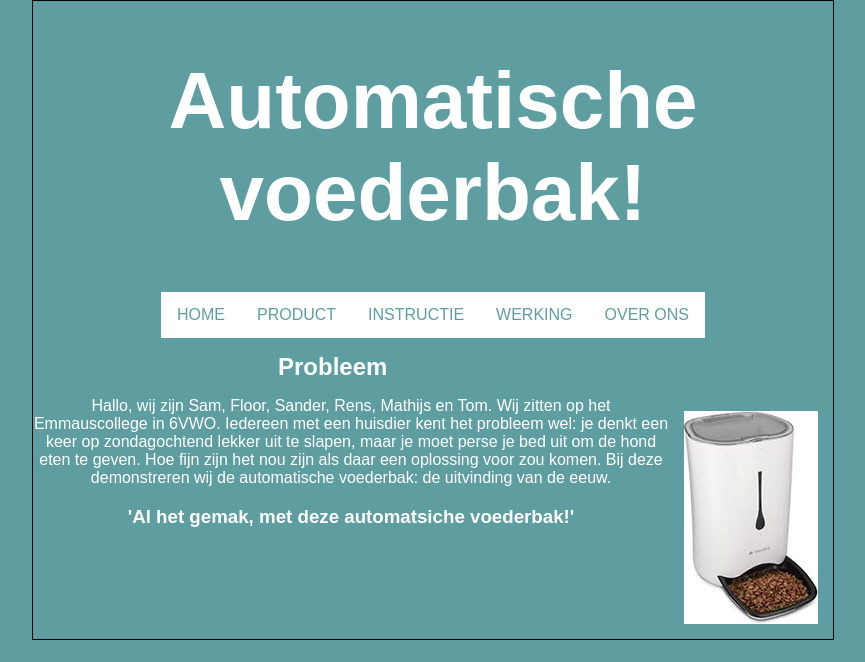
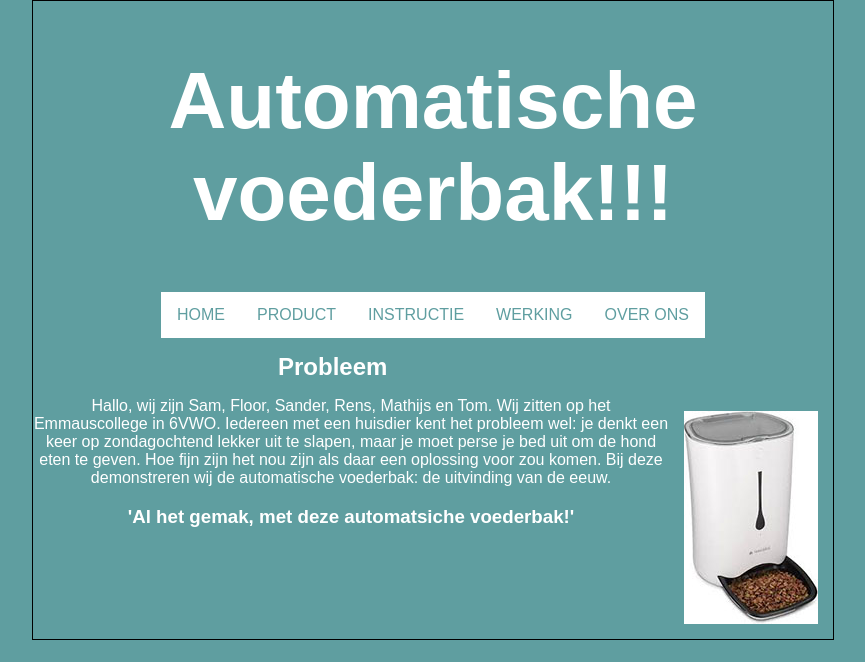
Before and after one commit to Tomschumacher/website-informatica, a plain HTML site: page index.html in a window 1280 px wide. Shown: the whole page, without its empty margins (207-1072 px from the left). Drawn offline with Linux system fonts and the light colour scheme.

Commit message:
nog meer uitroeptekens

```diff
--- a/index.html
+++ b/index.html
@@ -12,7 +12,7 @@
         <div id="hoofdKader">
             <header>
                 <div class="title">
-                    <h1>Automatische voederbak!</h1>
+                    <h1>Automatische voederbak!!!</h1>
                 </div>
             </header>
 
```
